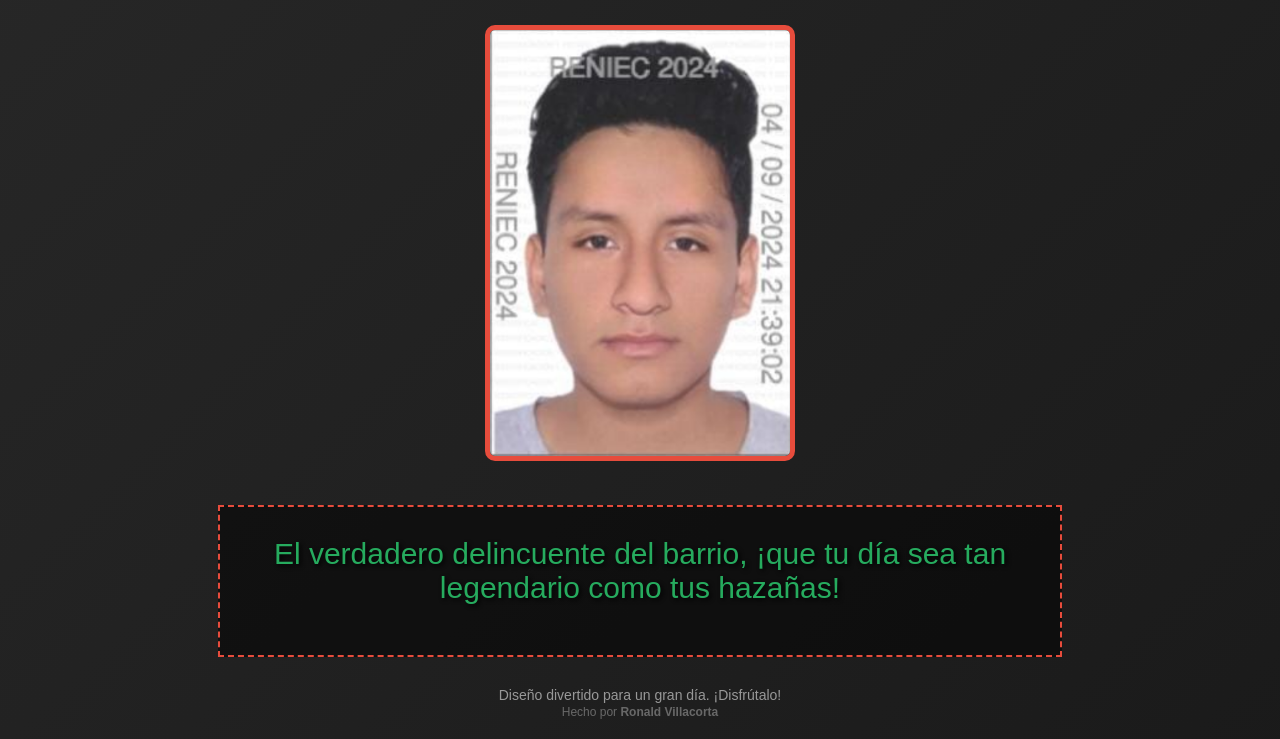
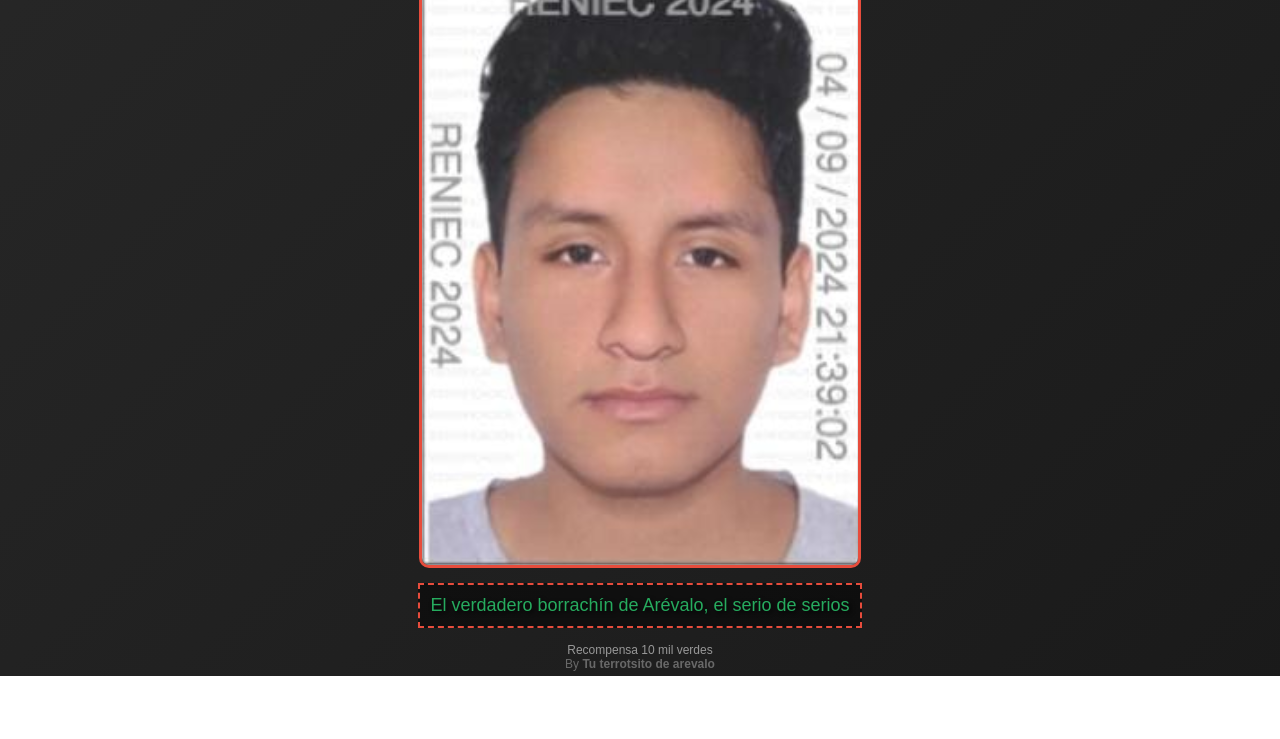
Before and after one commit to AnonyMovsJs/se--busca, a plain HTML site: page index.html in a window 1280 px wide. Shown: the part 124-863 px from the top of the page. After the commit the page ends 800 px from the top, so only its background shows below. Drawn offline with Linux system fonts and the light colour scheme.

Commit message:
Segundo Commit

```diff
--- a/index.html
+++ b/index.html
@@ -2,44 +2,56 @@
 <html lang="es">
 <head>
   <meta charset="UTF-8">
-  <title>¡Feliz Cumpleaños Chikio Peña!</title>
+  <!-- Aseguramos que se ajuste al tamaño del dispositivo -->
+  <meta name="viewport" content="width=device-width, initial-scale=1.0">
+  <title>¡Se busca Chikio Peña!</title>
   <style>
-    /* Animación para el fondo que se desplaza en gradiente */
-    @keyframes moverFondo {
-      0% {
-        background-position: 0% 50%;
-      }
-      50% {
-        background-position: 100% 50%;
-      }
-      100% {
-        background-position: 0% 50%;
-      }
+    /* Eliminamos márgenes y forzamos 100% de altura en html/body */
+    html, body {
+      margin: 0;
+      padding: 0;
+      width: 100%;
+      height: 100%;
+      overflow: hidden; /* Para que no aparezca scroll */
+      font-family: 'Arial', sans-serif;
+      color: #fff;
     }
 
-    /* Animación tipo "salto" para el título */
-    @keyframes salto {
-      0% {
-        transform: translateY(0);
-      }
-      20% {
-        transform: translateY(-25px);
-      }
-      40% {
-        transform: translateY(15px);
-      }
-      60% {
-        transform: translateY(-10px);
-      }
-      80% {
-        transform: translateY(5px);
-      }
-      100% {
-        transform: translateY(0);
-      }
+    /* Contenedor principal que centra el contenido vertical/horizontalmente */
+    .container {
+      display: flex;
+      flex-direction: column;
+      justify-content: center;
+      align-items: center;
+      width: 100%;
+      height: 100%;
+      box-sizing: border-box;
+      padding: 10px;
+
+      background: linear-gradient(-45deg, #111, #222, #333, #444);
+      background-size: 400% 400%;
+      animation: moverFondo 15s ease infinite;
+      text-align: center;
     }
 
-    /* Animación de parpadeo/flicker para el texto estilo graffiti */
+    /* Animación fondo */
+    @keyframes moverFondo {
+      0%   { background-position: 0% 50%; }
+      50%  { background-position: 100% 50%; }
+      100% { background-position: 0% 50%; }
+    }
+
+    /* Animación de "salto" para el título */
+    @keyframes salto {
+      0%   { transform: translateY(0); }
+      20%  { transform: translateY(-25px); }
+      40%  { transform: translateY(15px); }
+      60%  { transform: translateY(-10px); }
+      80%  { transform: translateY(5px); }
+      100% { transform: translateY(0); }
+    }
+
+    /* Animación de parpadeo para el texto graffiti */
     @keyframes parpadeo {
       0%   { opacity: 1; }
       10%  { opacity: 0.9; }
@@ -54,85 +66,85 @@
       100% { opacity: 1; }
     }
 
-    /* Estilos generales */
-    body {
-      margin: 0;
-      padding: 20px;
-      font-family: 'Arial', sans-serif;
-      text-align: center;
-      color: #fff;
-
-      /* Fondo animado en gradiente */
-      background: linear-gradient(-45deg, #111, #222, #333, #444);
-      background-size: 400% 400%;
-      animation: moverFondo 15s ease infinite;
-    }
-
     h1 {
-      font-size: 60px;
-      margin: 20px 0;
+      font-size: 36px; /* Reducido para que no ocupe mucho */
+      margin: 5px 0;
       color: #e74c3c;
       text-shadow: 3px 3px 0 #000;
-
-      /* Aplica la animación de salto al cargar */
       animation: salto 2s ease;
     }
 
-    /* Imagen con borde y una leve rotación al pasar el mouse */
+    /* Imagen reducida y sin márgenes excesivos */
     img {
-      max-width: 300px;
-      border: 5px solid #e74c3c;
+      max-width: 70%;
+      border: 3px solid #e74c3c;
       border-radius: 10px;
-      margin: 20px 0;
+      margin: 10px 0;
       transition: transform 0.3s ease;
     }
     img:hover {
       transform: scale(1.1) rotate(5deg);
     }
 
+    /* Cuadro de adornos reducido */
     .adornos {
-      margin: 20px auto;
-      max-width: 800px;
-      font-size: 24px;
+      max-width: 90%;
+      font-size: 18px;
       color: #f1c40f;
       text-shadow: 2px 2px 3px #000;
-      padding: 20px;
+      padding: 10px;
       background-color: rgba(0, 0, 0, 0.5);
       border: 2px dashed #e74c3c;
+      margin: 5px 0;
     }
 
-    /* Texto estilo graffiti con parpadeo */
     .graffiti {
-      font-size: 30px;
+      font-size: 18px;
       color: #27ae60;
       text-shadow: 2px 2px 5px #000;
-      margin-top: 10px;
-
       animation: parpadeo 3s infinite;
+      margin: 0;
     }
 
-    /* Añadimos un footer con un mensaje adicional */
     footer {
-      margin-top: 30px;
-      font-size: 14px;
+      font-size: 12px;
       color: #ccc;
       opacity: 0.7;
+      margin-top: 10px;
+    }
+
+    /* Ajustes extras para pantallas muy pequeñas */
+    @media (max-width: 400px) {
+      h1 {
+        font-size: 28px;
+      }
+      .graffiti {
+        font-size: 16px;
+      }
+      .adornos {
+        font-size: 16px;
+      }
+      img {
+        max-width: 60%;
+      }
     }
   </style>
 </head>
 <body>
-  <h1>¡Feliz Cumpleaños Chikio Peña!</h1>
-  <!-- Reemplaza la ruta de la imagen ("peña.png") por la foto real de tu amigo si lo deseas -->
+  <div class="container">
+    <h1>¡Se busca Chikio Peña!</h1>
+    <!-- Cambia "peña.png" a la foto real -->
     <img src="peña.png" alt="Foto de Chikio Peña">
+
     <div class="adornos">
-    <p class="graffiti">El verdadero delincuente del barrio, ¡que tu día sea tan legendario como tus hazañas!</p>
+      <p class="graffiti">El verdadero borrachín de Arévalo, el serio de serios</p>
     </div>
 
     <footer>
-    Diseño divertido para un gran día. ¡Disfrútalo!
+      Recompensa 10 mil verdes
       <br>
-    <span style="font-size: 12px; color: #888;">Hecho por <strong>Ronald Villacorta</strong></span>
+      <span style="color: #888;">By <strong>Tu terrotsito de arevalo</strong></span>
     </footer>
-
+  </div>
 </body>
 </html>
```
Lines whose indentation alone changed are shown as unchanged.
